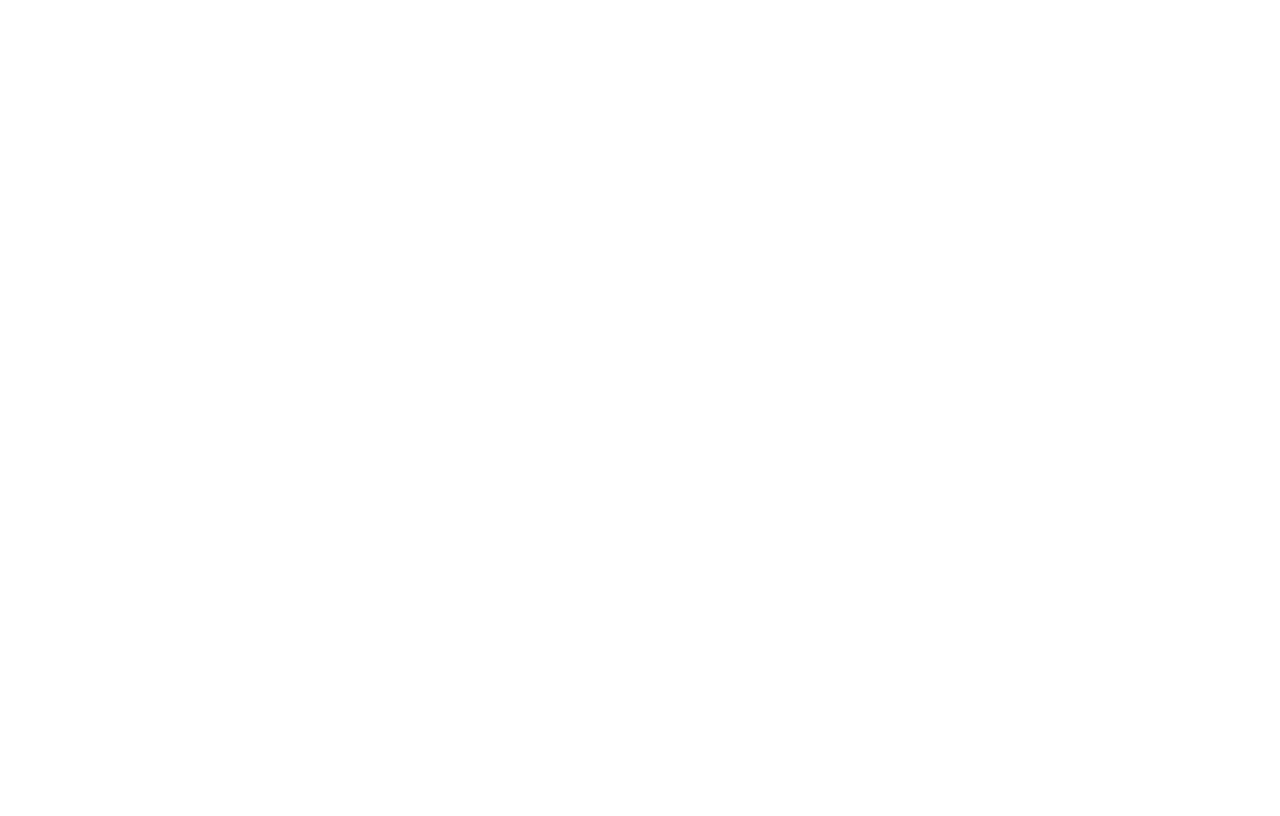
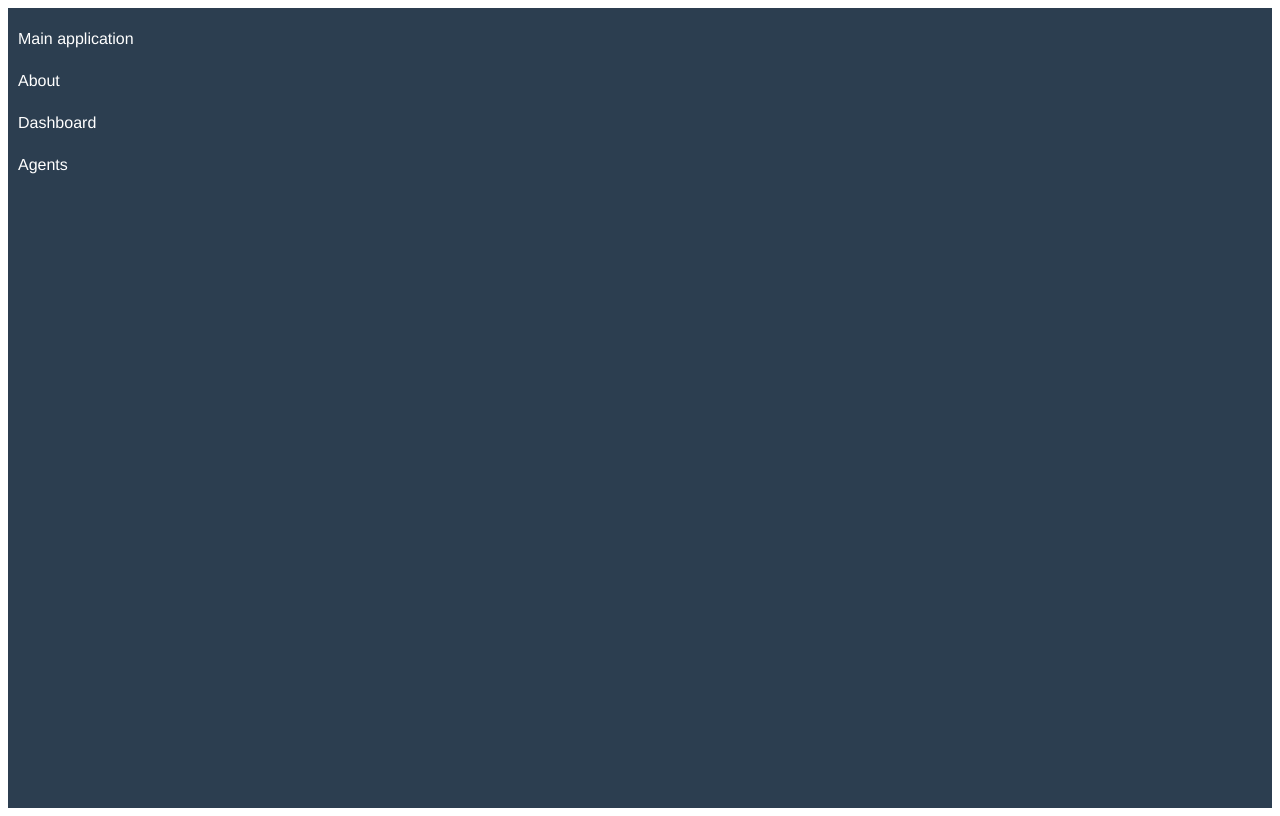
Before and after one commit to brcpar/microfrontend, a Vue app in the folder navigation/: page / in a window 1280 px wide. Built offline with nearby package versions, Linux system fonts and the light colour scheme.

Commit message:
swapping some ids to classes and namespacing all styles to maybe prevent style selector collisions.

```diff
--- a/navigation/src/App.vue
+++ b/navigation/src/App.vue
@@ -1,6 +1,6 @@
 <template>
-  <div id="navbar-app" style="min-height:100vh">
-    <div id="nav">
+  <div class="navbar-app" style="min-height:100vh">
+    <div class="nav">
       <div class="nav-item">
         <router-link to="/main">Main application</router-link>
       </div>
@@ -32,28 +32,28 @@ export default class App extends Vue {}
 </script>
 
 <style>
-a {
+.navbar-app a {
   text-decoration: none;
   cursor: pointer;
 }
-#navbar-app {
+.navbar-app {
   font-family: "Avenir", Helvetica, Arial, sans-serif;
   -webkit-font-smoothing: antialiased;
   -moz-osx-font-smoothing: grayscale;
   text-align: center;
-  color: #2c3e50;
+  background-color: #2c3e50;
 }
-#nav {
+.navbar-app .nav {
   padding: 10px;
   text-align: -webkit-left;
 }
-.nav-item > a {
+.navbar-app .nav-item > a {
   color: white;
 }
-#nav a.router-link-exact-active {
+.navbar-app .nav a.router-link-exact-active {
   color: #34a2bc;
 }
-.nav-item {
+.navbar-app .nav-item {
   padding-top: .75em;
   padding-bottom: .75em;
   padding-right: .75em;
@@ -62,11 +62,11 @@ a {
   align-items: center;
 }
 
-.nav-menu .nav-sub-item.router-link-active:before {
+.navbar-app .nav-menu .nav-sub-item.router-link-active:before {
   color: #34A2BC;
 }
 
-.nav-menu .nav-sub-item:before {
+.navbar-app .nav-menu .nav-sub-item:before {
   content: "\f111";
   display: inline;
   font: normal normal normal 14px/1 FontAwesome;
@@ -77,13 +77,13 @@ a {
   margin-left: -5px;
 }
 
-.nav-menu {
+.navbar-app .nav-menu {
   background-color: #141718;
   margin-left: -10px;
   margin-right: -10px;
 }
 
-.nav-sub-item {
+.navbar-app .nav-sub-item {
   padding-top: 0.5em;
   padding-bottom: 0.25em;
   margin-left: 1em;
@@ -96,11 +96,11 @@ a {
   display: flex;
 }
 
-.nav-sub-item.active {
+.navbar-app .nav-sub-item.active {
   color: #34a2bc;
 }
 
-.nav-sub-item-content {
+.navbar-app .nav-sub-item-content {
   margin-left: 0.75em;
   flex: 1;
   margin-right: 0.75em;
```
